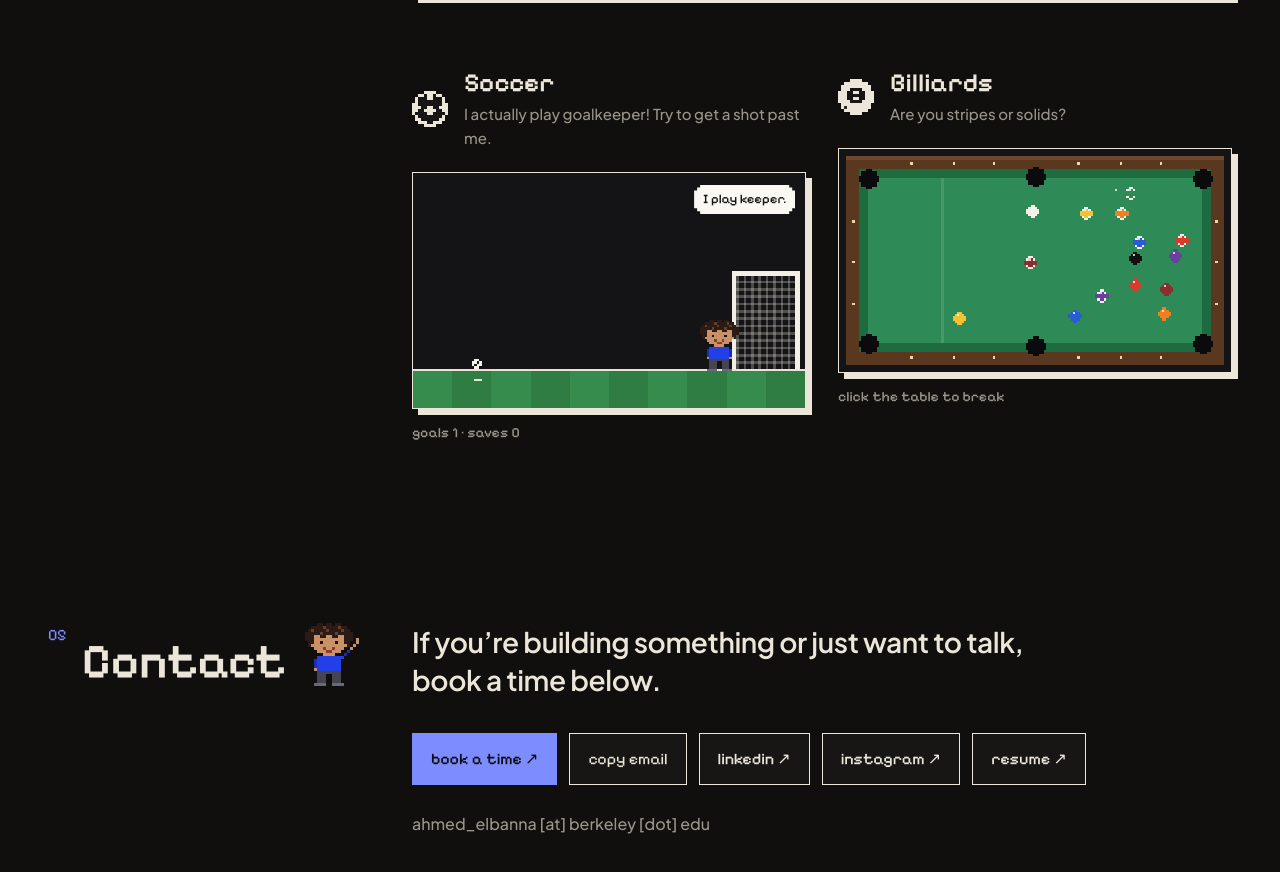
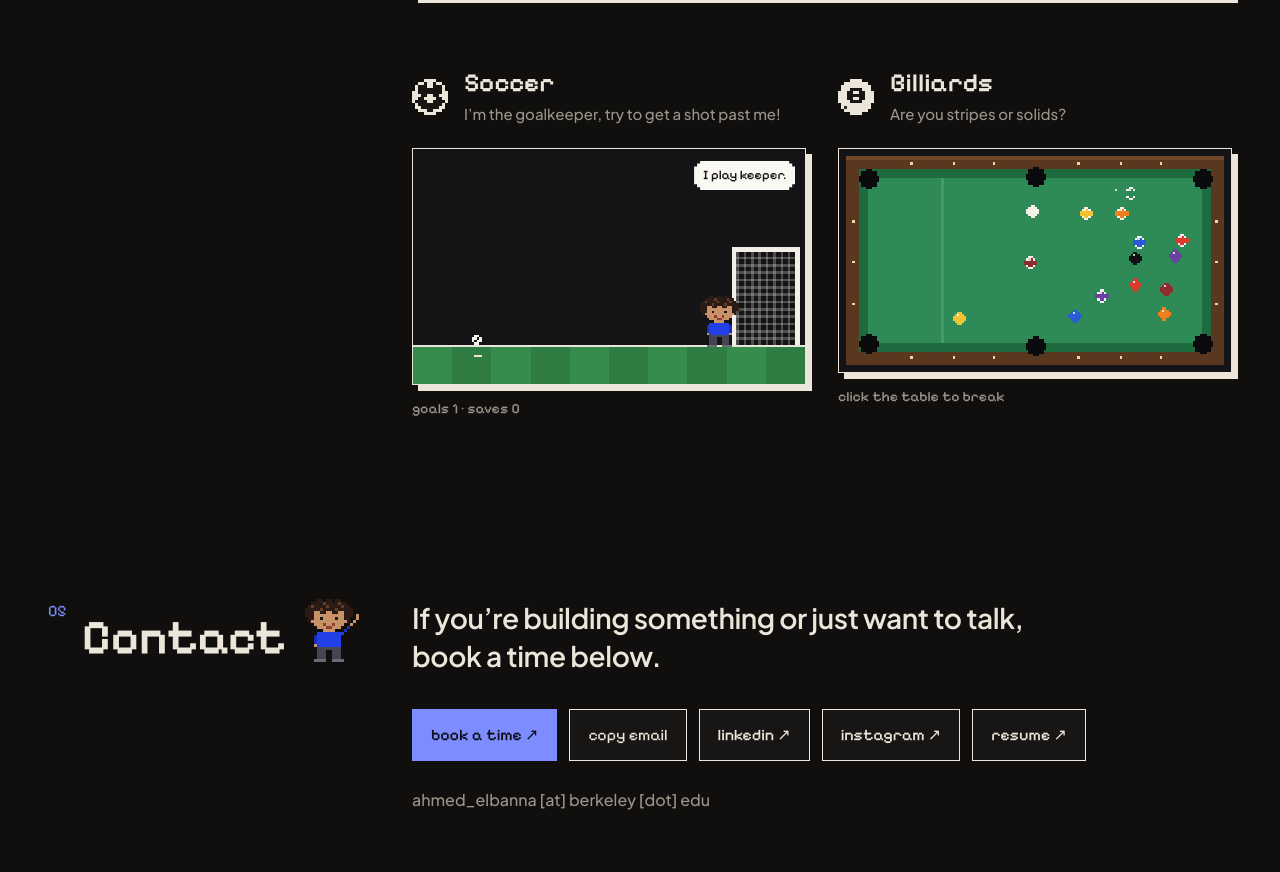
Before and after one commit to elbannaahmed/website, a plain HTML site: page index.html in a window 1280 px wide. Shown: the part 7538-8410 px from the top of the page. Drawn offline with Linux system fonts and the light colour scheme.

Commit message:
Shorter soccer caption
Co-Authored-By: Claude Opus 5.5 <noreply@anthropic.com>
Claude-Session: https://claude.ai/code/session_01RwvLiQ8LX6sibicQ7REw61

```diff
--- a/index.html
+++ b/index.html
@@ -611,7 +611,7 @@ footer{padding:130px 0 140px;color:var(--muted)}
   </div>
   <div class="hob-row">
     <div class="hob reveal">
-      <div class="hob-head"><canvas class="sprite" data-sprite="ball" data-scale="3"></canvas><div><h3>Soccer</h3><p>I actually play goalkeeper! Try to get a shot past me.</p></div></div>
+      <div class="hob-head"><canvas class="sprite" data-sprite="ball" data-scale="3"></canvas><div><h3>Soccer</h3><p>I’m the goalkeeper, try to get a shot past me!</p></div></div>
       <div class="game"><canvas id="soccer" aria-label="Pixel soccer: shoot at Ahmed in goal"></canvas><div class="keeper-say" id="keeper-say">I play keeper.</div></div>
       <div class="score px" id="soccer-score"></div>
     </div>
```
